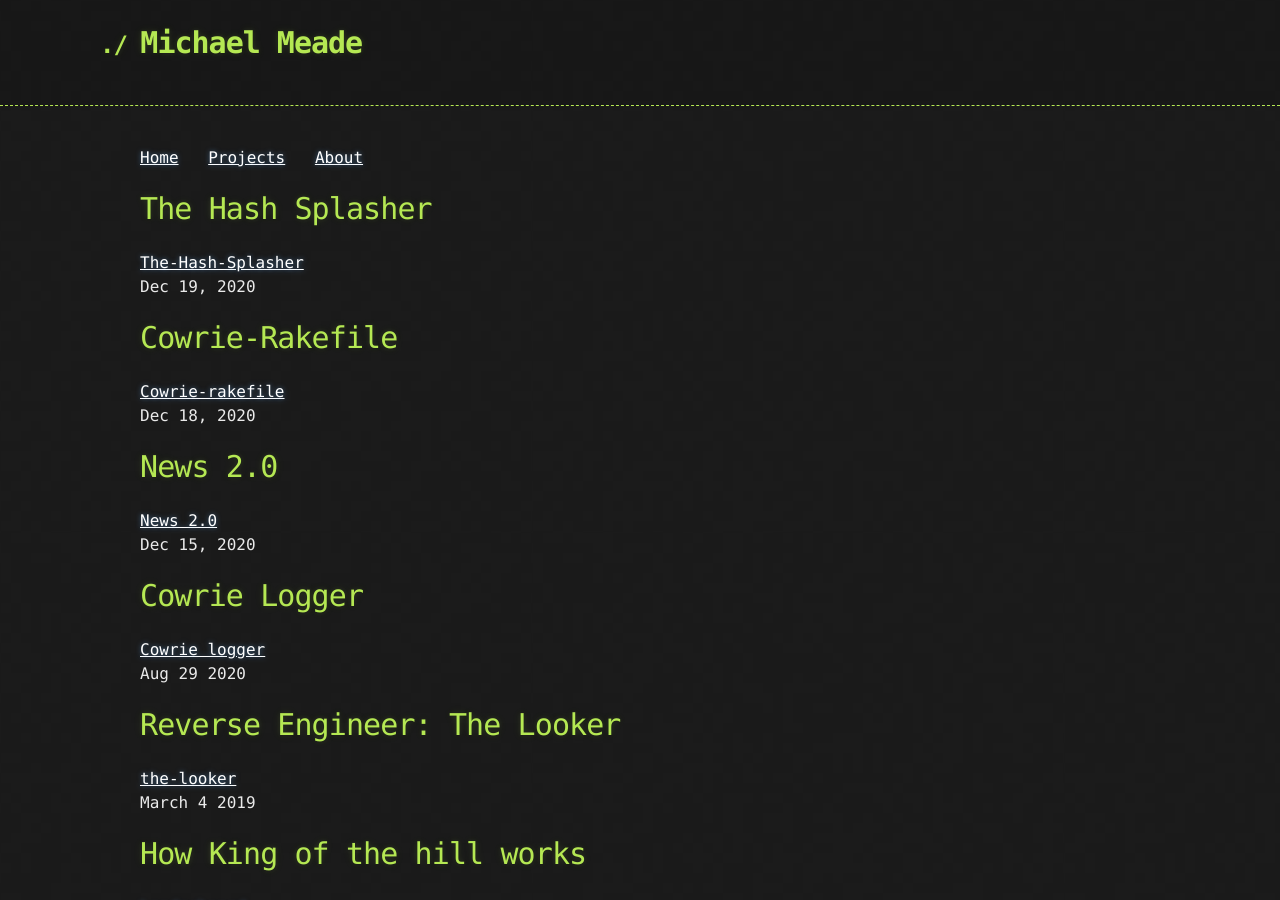
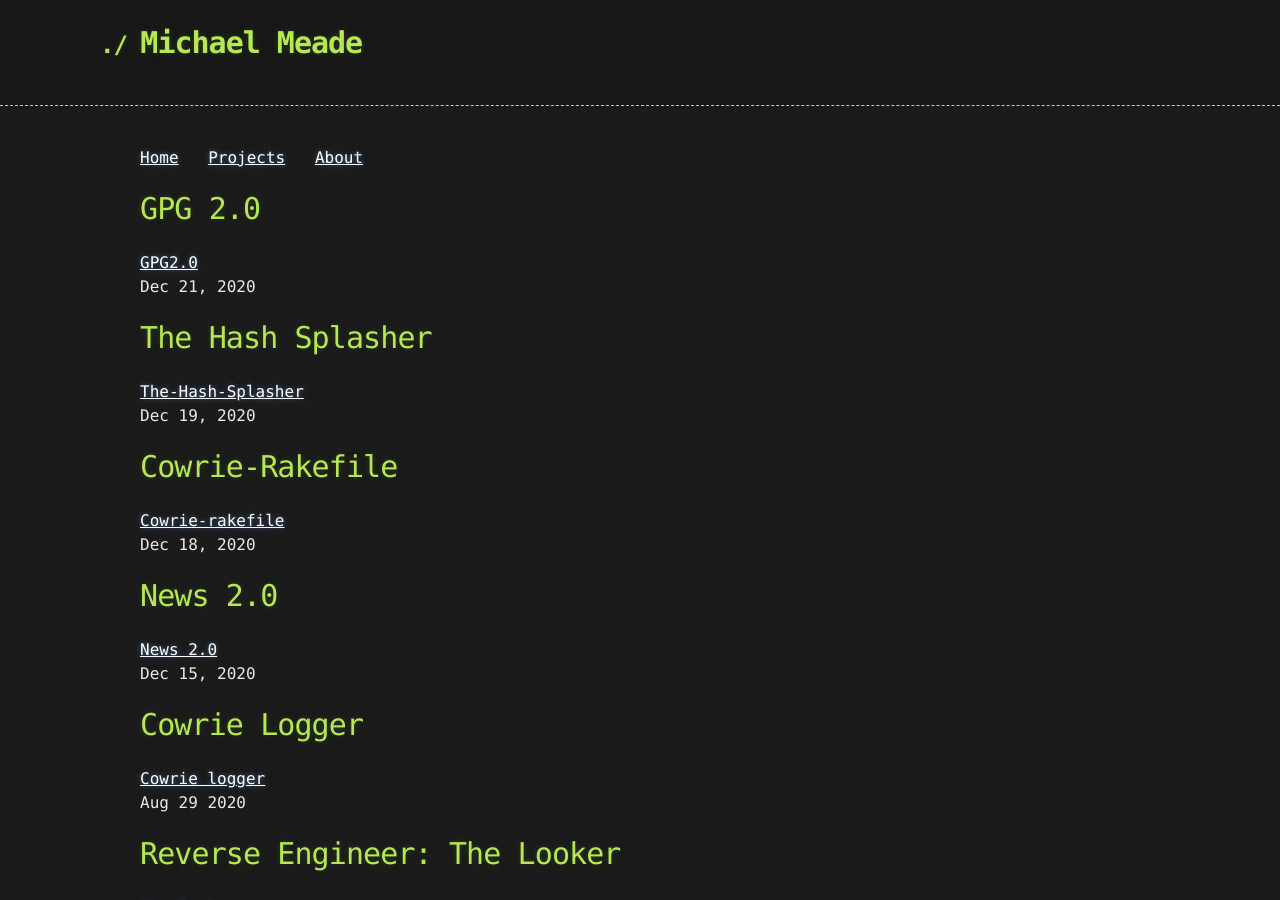
Before and after one commit to Michael-Meade/MinerFind, a Jekyll site: the page built from Projects.md, in a window 1280 px wide and 900 px high. Built offline with Jekyll 4.4.1, drawn with Linux system fonts in a browser that asks for light colours; our own code applies the rules of GitHub Pages for plain Markdown files; the repository's description, which GitHub fills in, is left out.

Commit message:
Update Projects.md

```diff
--- a/Projects.md
+++ b/Projects.md
@@ -1,3 +1,7 @@
+# GPG 2.0
+[GPG2.0](./Projects/GPG2.0.md)<br>
+Dec 21, 2020
+
 # The Hash Splasher
 [The-Hash-Splasher](./Projects/TheHashSplasher.md)<br>
 Dec 19, 2020
```
